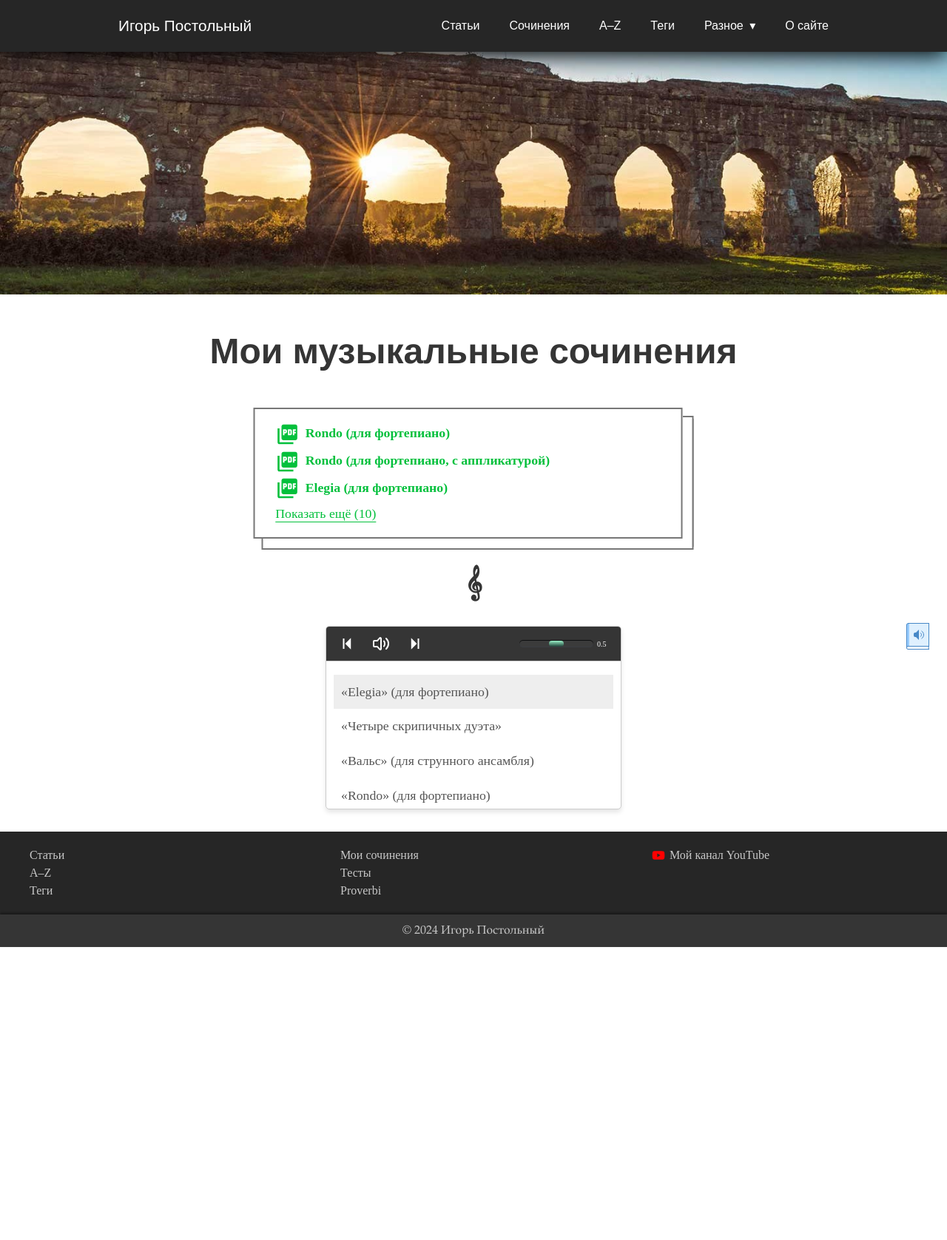
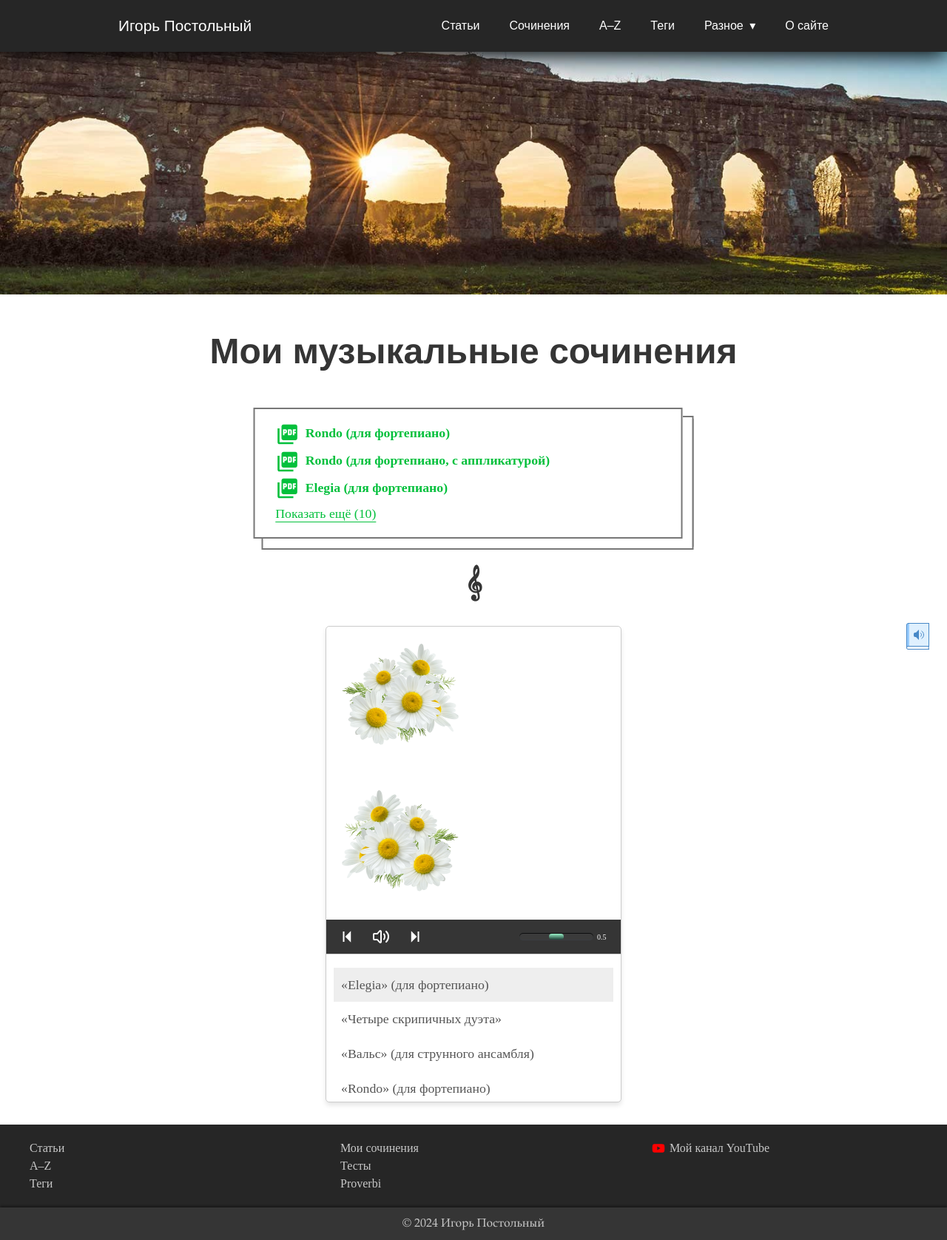
Before and after one commit to postolny/postolny.github.io, a Jekyll site: the page built from _pages/musica.html, in a window 1280 px wide. Shown: the whole page at 74% size. Built offline with Jekyll 4.4.1, drawn with Linux system fonts in a browser that asks for light colours; before the commit the page ends 1280 px from its top, so only the background shows below that.

Commit message:
Add files via upload

```diff
--- a/_includes/audio.html
+++ b/_includes/audio.html
@@ -1,6 +1,10 @@
 <h2>𝄞</h2>
 <div id="player-container">
   <div id="audio-player">
+    <div class="img-container">
+      <div class="image left"><img src="/assets/image-left.png" alt="Left"></div>
+      <div class="image right"><img src="/assets/image-right.png" alt="Right"></div>
+    </div>
     <div id="player-controls">
       <div class="buttons">
       <button id="prev"><svg xmlns="http://www.w3.org/2000/svg" width="24" height="24" viewBox="0 0 24 24"><path fill="currentColor" d="M17.25 4.336v15.328L9.586 12zM8.5 5v14h-2V5z" /></svg></button>
```
